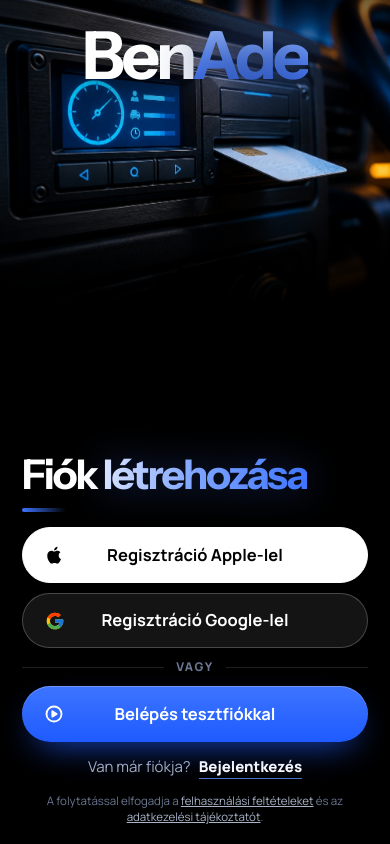
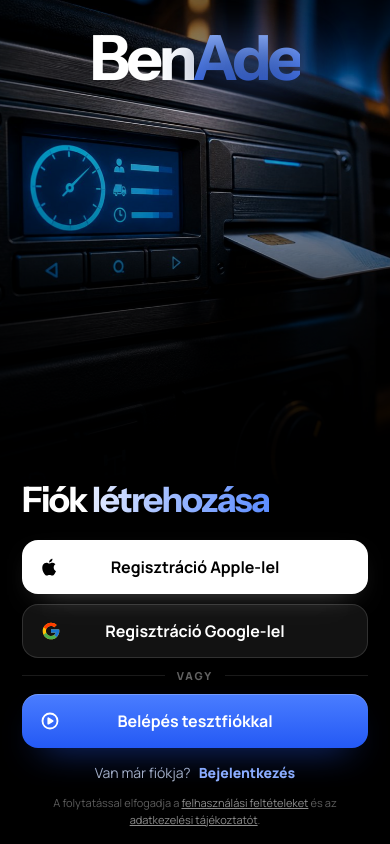
Before and after one commit to ViktoriaSv751/BenAde, a Next.js app: page /register in a window 390 px wide. Built offline with nearby package versions, Linux system fonts and the light colour scheme; no server answers.

Commit message:
Phone login/register v3: full-bleed photo flowing into the content, refined type and buttons
Co-Authored-By: Claude Opus 5.5 <noreply@anthropic.com>
Claude-Session: https://claude.ai/code/session_01Ejp8tcLCy8iAvRE8MYj4aZ

```diff
--- a/app/globals.css
+++ b/app/globals.css
@@ -850,3 +850,35 @@ html:has(.auth-page), body:has(.auth-page), .auth-page { background: #000 !impor
 .help-links small { display: block; font-size: 12px; color: var(--muted); font-weight: 600; }
 .help-links .pi { width: 38px; height: 38px; border-radius: 12px; display: grid; place-items: center; background: var(--accent-soft); color: var(--accent-soft-fg); }
 .content.profile > .help-search { margin-bottom: 4px; }
+
+/* ===== Phone auth v3 – full-bleed photo that flows into the content, no gap, nothing floating on the picture ===== */
+@media (max-width: 899px) {
+  .auth-page .auth-bg { display: none; }
+  .auth-wrap { height: 100dvh; padding: 0 0 calc(16px + env(safe-area-inset-bottom, 0px)); gap: 0; }
+  .auth-mark { position: relative; flex: 1 1 auto; height: auto; min-height: 170px; overflow: hidden; isolation: isolate;
+    display: flex; flex-direction: column; align-items: center; justify-content: flex-start; padding: calc(30px + env(safe-area-inset-top, 0px)) 22px 0; animation: none; }
+  .auth-mark::before { content: ""; position: absolute; inset: -4%; z-index: -2; background: url(/img/tacho.jpg) 44% 46% / cover no-repeat; animation: authzoom 24s ease-in-out infinite alternate; }
+  .auth-mark::after { content: ""; position: absolute; inset: 0; z-index: -1; background:
+      radial-gradient(120% 70% at 50% 0%, rgba(0,0,0,.0) 0%, rgba(0,0,0,.25) 60%, rgba(0,0,0,.55) 100%),
+      linear-gradient(180deg, rgba(0,0,0,.55) 0%, rgba(0,0,0,.05) 22%, rgba(0,0,0,0) 45%, rgba(0,0,0,.55) 72%, rgba(0,0,0,.92) 90%, #000 100%); }
+  .auth-mark .wm { font-size: clamp(52px, min(16vw, 8.5dvh), 80px); letter-spacing: -.06em; animation: up .7s ease-out both; text-shadow: 0 8px 40px rgba(0,0,0,.65); }
+  .auth-card { margin-top: -6px; padding: 0 22px; gap: clamp(9px, 1.5dvh, 12px); position: relative; }
+  .auth-head { margin-bottom: clamp(4px, 1dvh, 10px); }
+  .auth-head::after { display: none; }
+  .auth-head h1 { font-size: clamp(30px, min(9vw, 4.8dvh), 38px); font-weight: 800; letter-spacing: -.045em; line-height: 1.05; }
+  .auth-head h1 b { background: linear-gradient(100deg, #E6EDFF 0%, #8FB0FF 55%, #5B8CFF 100%); -webkit-background-clip: text; background-clip: text; color: transparent; filter: none; }
+  .social { gap: clamp(8px, 1.3dvh, 10px); }
+  .social .btn { min-height: clamp(48px, 6.4dvh, 54px); font-size: 16px; font-weight: 700; letter-spacing: -.005em; border-radius: 16px; }
+  .social .btn svg { left: 18px; }
+  .social .btn.apple { background: #fff; color: #000; border: 0; box-shadow: 0 10px 30px -18px rgba(255,255,255,.6); }
+  .social .btn.google { background: rgba(255,255,255,.07); border: 1px solid rgba(255,255,255,.13); }
+  .social .btn.test { background: linear-gradient(180deg, #4A7DFF 0%, #2459F5 100%); box-shadow: 0 16px 36px -20px rgba(36,89,245,.95), inset 0 1px 0 rgba(255,255,255,.22); }
+  .or { font-size: 11px; letter-spacing: .18em; color: rgba(255,255,255,.38); }
+  .or::before, .or::after { background: rgba(255,255,255,.1); }
+  .auth-links { font-size: 14px; margin-top: 2px; }
+  .auth-links a { border-bottom: 0; color: #8FB0FF; }
+  .auth-legal { font-size: 11px; color: rgba(255,255,255,.36); line-height: 1.5; padding: 0 8px; }
+  .auth-legal a { color: rgba(255,255,255,.55); }
+}
+@keyframes authzoom { from { transform: scale(1); } to { transform: scale(1.07) translate(-1%, 1%); } }
+@media (prefers-reduced-motion: reduce) { .auth-mark::before { animation: none; } }
```
